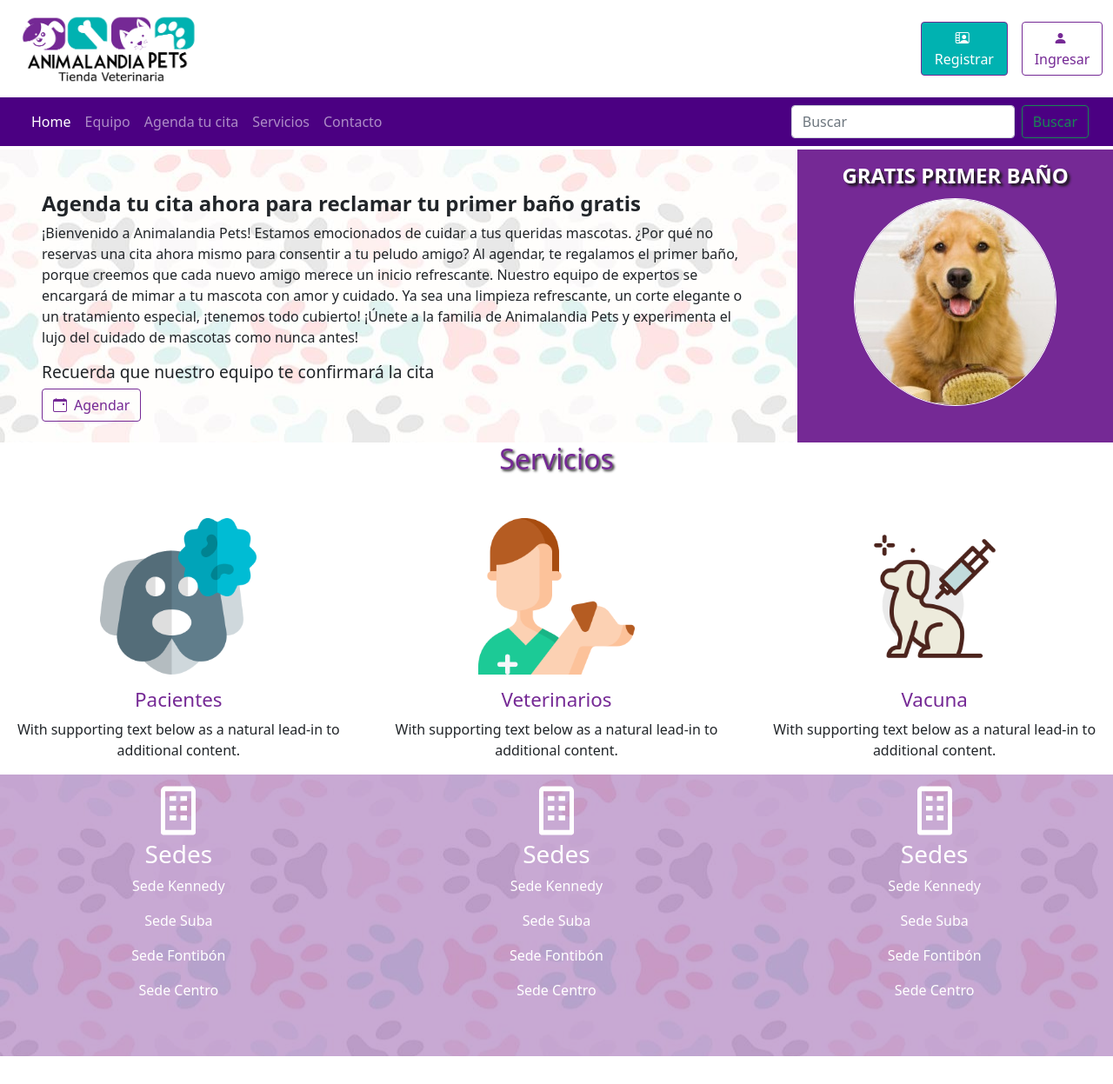
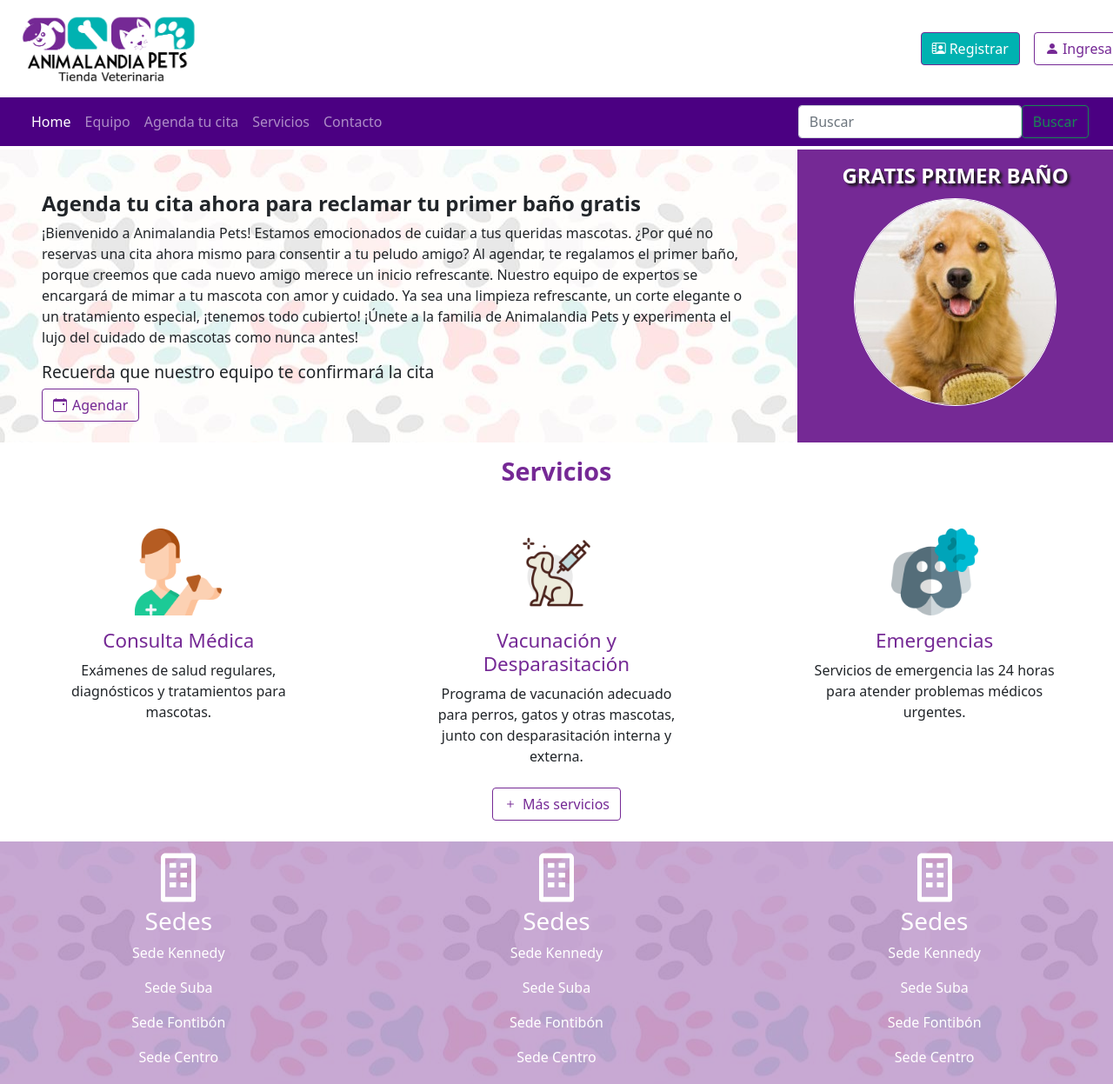
Before and after one commit to natalyq1/vet-bootstrap, a plain HTML site: page index.html in a window 1280 px wide. Shown: the top 1247 px of the page at 87% size. Before the commit the page ends 1215 px from the top, so only its background shows below. Drawn offline with nearby package versions, Linux system fonts and the light colour scheme.

Commit message:
Style changes on home mostly

```diff
--- a/assets/css/styles.css
+++ b/assets/css/styles.css
@@ -12,6 +12,10 @@ html {
   padding: 0;
   box-sizing: border-box;
   overflow-x: hidden;
+}
+
+i {
+  margin-right: 6px;
 }
 
 /*------------header--------*/
@@ -31,7 +35,12 @@ header {
 .header-buttons {
   display: flex;
   gap: 1em;
+  padding-left: 2em;
   /*border: 2px solid green;*/
+}
+
+.header-buttons i {
+  display: none;
 }
 
 
@@ -81,7 +90,7 @@ header {
 
 .agenda-cita {
   padding: 1em;
-  margin: 1em ;
+  margin: 1em;
 }
 
 .agenda-cita h1 {
@@ -109,18 +118,24 @@ header {
   display: none;
 }
 
+/*------servicios*/
+
 .title-section {
   color: var(--purple-color);
-  text-shadow: 2px 2px 3px var(--dark-color);
+  font-size: 1.8em;
+  font-weight: 700;
 }
 
 .card-img-top {
-  margin: 0 auto
+  margin: 0 auto;
+  height: 100px;
+  width: auto;
 }
 
 .card {
   border: 0px;
   text-align: center;
+  margin: 0 3em;
 }
 
 .card img {
@@ -282,14 +297,30 @@ a:link {
     flex-direction: row;
   }
 
-  .agenda-cita{
+  .agenda-cita {
     margin: 2em 2em 0 2em;
   }
-  .agenda-promo{
+
+  .agenda-promo {
     padding: 1em 4em 0 0;
   }
+
   .agenda-promo img {
     display: block;
     border-width: 10px solid var(--white-color);
   }
+
+  .header-buttons {
+    padding-left: 0;
+    /*border: 2px solid green;*/
+  }
+
+  .header-buttons button {
+    display: flex;
+    align-items: center;
+  }
+
+  .header-buttons i {
+    display: flex;
+  }
 }
--- a/index.html
+++ b/index.html
@@ -72,7 +72,7 @@
           </li>
         </ul>
         <form class="d-flex">
-          <input class="form-control me-2" type="search" placeholder="Buscar" aria-label="Search">
+          <input class="form-control" type="search" placeholder="Buscar" aria-label="Search">
           <button class="btn btn-outline-success me-3" type="submit">Buscar</button>
         </form>
       </div>
@@ -93,7 +93,7 @@
         <h3>Recuerda que nuestro equipo te confirmará la cita
         </h3>
         <button type="button" class="btn btn-outline-primary mb-2">
-          <i class="bi bi-calendar-event me-2"></i>Agendar
+          <i class="bi bi-calendar-event"></i>Agendar
         </button>
 
       </div>
@@ -107,25 +107,17 @@
 
 
 
-  <h2 class="title-section text-center mb-5">Servicios</h2>
+  <h2 class="title-section text-center mb-5 mt-3">Servicios</h2>
   <section id="servicios">
     <div class="row">
-      <div class="col-12 col-md-4">
-        <div class="card">
-          <img src="./assets/img/paciente.png" class="card-img-top" alt="...">
-          <div class="card-body">
-            <h5 class="card-title">Pacientes</h5>
-            <p class="card-text">With supporting text below as a natural lead-in to additional content.</p>
-          </div>
-        </div>
-      </div>
+
 
       <div class="col-12 col-md-4">
         <div class="card">
           <img src="./assets/img/veterinario.png" class="card-img-top" alt="...">
           <div class="card-body">
-            <h5 class="card-title">Veterinarios</h5>
-            <p class="card-text">With supporting text below as a natural lead-in to additional content.</p>
+            <h5 class="card-title">Consulta Médica</h5>
+            <p class="card-text">Exámenes de salud regulares, diagnósticos y tratamientos para mascotas.</p>
           </div>
         </div>
       </div>
@@ -134,15 +126,29 @@
         <div class="card">
           <img src="./assets/img/vacunacion.png" class="card-img-top" alt="...">
           <div class="card-body">
-            <h5 class="card-title">Vacuna</h5>
-            <p class="card-text">With supporting text below as a natural lead-in to additional content.</p>
+            <h5 class="card-title">Vacunación y Desparasitación</h5>
+            <p class="card-text">Programa de vacunación adecuado para perros, gatos y otras mascotas, junto con desparasitación interna y externa.</p>
           </div>
         </div>
       </div>
 
+<div class="col-12 col-md-4">
+        <div class="card">
+          <img src="./assets/img/paciente.png" class="card-img-top" alt="...">
+          <div class="card-body">
+            <h5 class="card-title">Emergencias</h5>
+            <p class="card-text">Servicios de emergencia las 24 horas para atender problemas médicos urgentes.</p>
+          </div>
+        </div>
+      </div>
 
     </div>
+    <button type="button" class="btn btn-outline-primary mt-2 mb-4 d-flex align-items-center m-auto">
+    <i class="bi bi-plus"></i>Más servicios
+    </button>
   </section>
+
+
   <footer>
     <article class="footfondo">
       <div class="row">
```
Also changed, not shown: views/equipo.html (+26 -13 lines).
